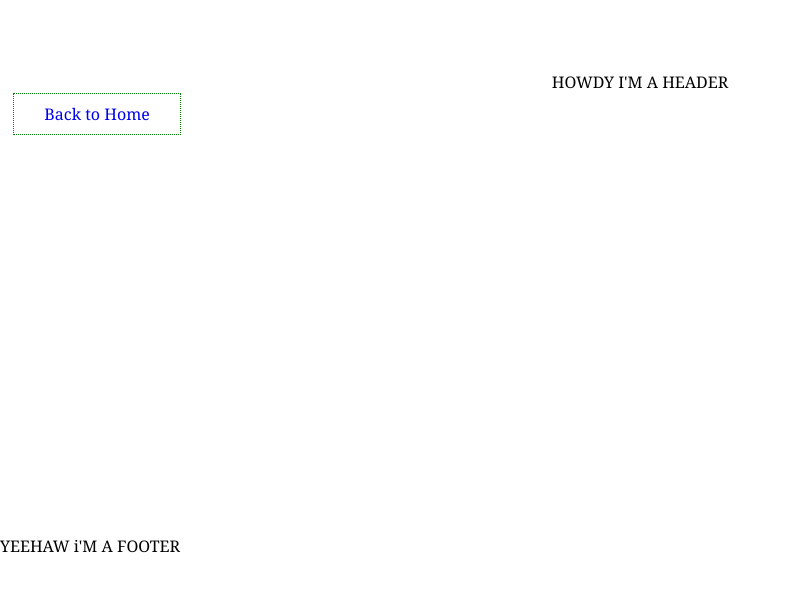
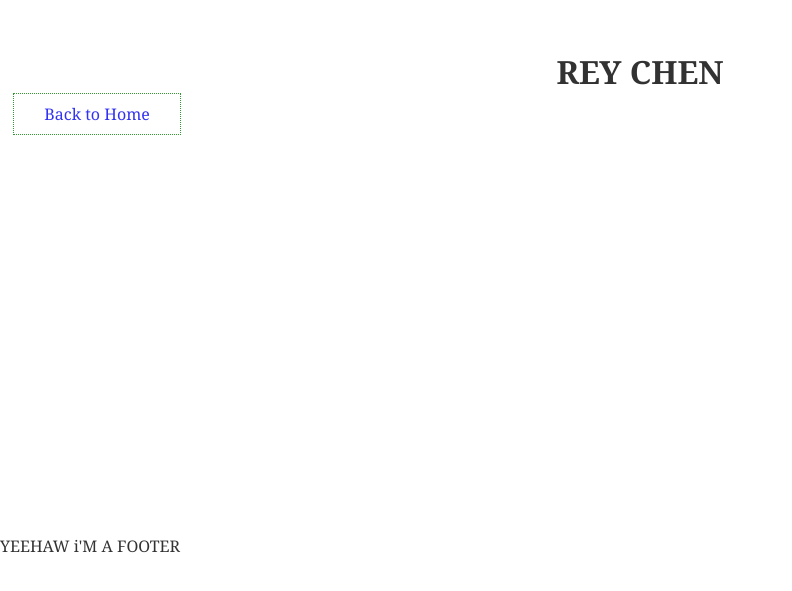
Before and after one commit to sketchychen/sketchychen.github.io, a React (Create React App) app: page /socials in a window 1280 px wide. Shown: the part 165-756 px from the top of the page, without its empty margins (0-792 px from the left). Built offline with nearby package versions, Linux system fonts and the light colour scheme.

Commit message:
i forget what i did here OH it's my name

```diff
--- a/src/app/components/Layout.tsx
+++ b/src/app/components/Layout.tsx
@@ -19,7 +19,7 @@ export default function Layout(props: LayoutProps): ReactElement {
     return (
         <div className='layout-container'>
             <header className='layout-header'>
-                <div className='layout-banner'>HOWDY I'M A HEADER</div>
+                <h1 className='layout-banner'>REY CHEN</h1>
                 <Nav { ...props } />
             </header>
             <div className='layout-body'>
--- a/src/styles/layout.scss
+++ b/src/styles/layout.scss
@@ -12,7 +12,7 @@
     justify-content: flex-end;
     align-items: center;
     height: $layout-header-height;
-
+    opacity: 80%;
     z-index: 10;
     background-color: white;
 }
@@ -26,6 +26,7 @@
     overflow: hidden;
     width: 100%;
     height: $layout-footer-height;
+    opacity: 80%;
     z-index: 10;
     background-color: white;
 }
```
